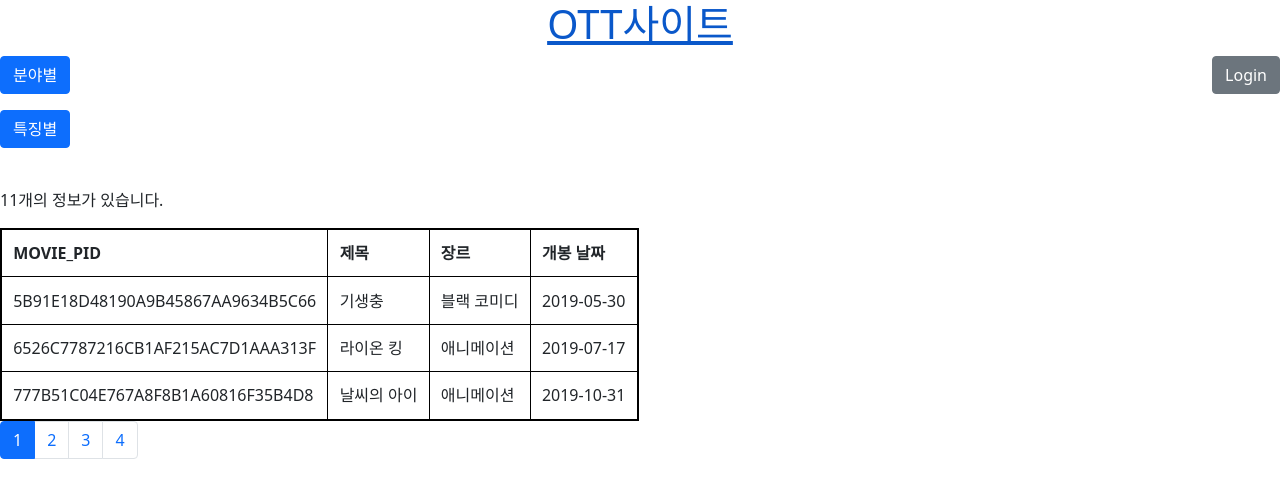
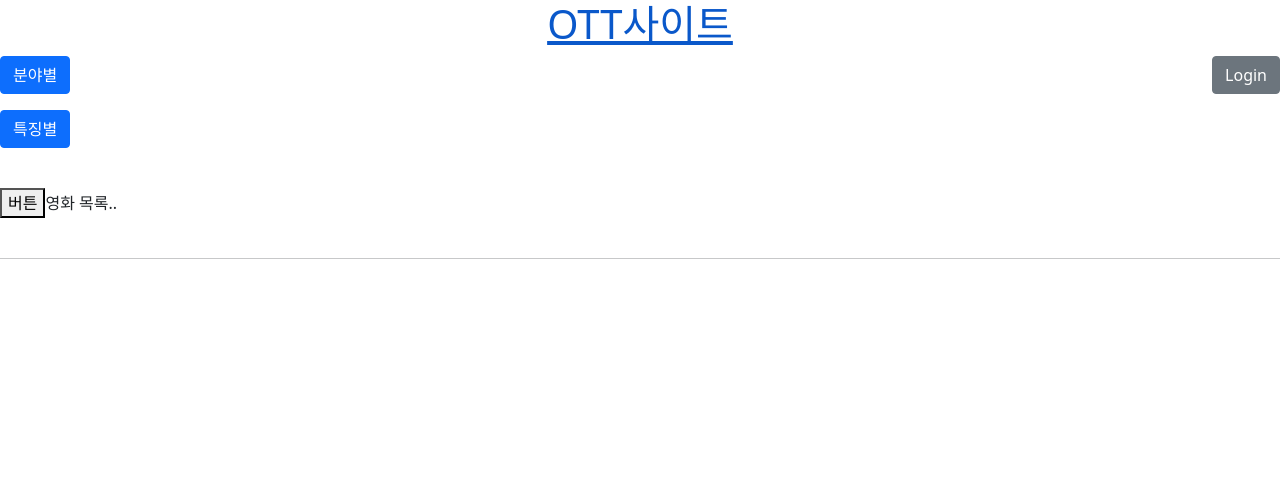
Before and after one commit to backeunkyoung/OTTWeb, a React (Create React App) app in the folder 코드/ott01/: page / in a window 1280 px wide. Shown: the top 498 px of the page. Built offline with nearby package versions, Linux system fonts and the light colour scheme.

Commit message:
movieTable 수정중

```diff
--- a/코드/ott01/src/components/Login_Form.js
+++ b/코드/ott01/src/components/Login_Form.js
@@ -1,4 +1,4 @@
-import React, { useState} from 'react';
+import React, { useState } from 'react';
 import axios from 'axios';
 import Registration_Button from './Registration_Button';
 
--- a/코드/ott01/src/components/Main_Page.js
+++ b/코드/ott01/src/components/Main_Page.js
@@ -3,6 +3,7 @@ import { Link, BrowserRouter as Router } from 'react-router-dom'; //React-Router
 import Login_Button from './Login_Button';
 import Button_tool from './Kategori_Menu';
 import Movies from '../movies/Movies';
+import Movie_Table from './Movie_Table';
 import '../App.css';
 
 function Main_Page() {
@@ -23,7 +24,8 @@ function Main_Page() {
                 <body>
                     <div>
                         <br></br>
-                        <Movies></Movies>
+                        {/* <Movies></Movies> */}
+                        <Movie_Table></Movie_Table>
                         <br></br>
                     </div>
                 </body>
--- a/코드/ott01/src/components/Movie_Table.js
+++ b/코드/ott01/src/components/Movie_Table.js
@@ -3,19 +3,33 @@ import axios from 'axios';
 
 // server 호출
 function Movie_Table() {
-    // 컴포넌트가 렌더링 될 때마다 특정 작업을 실행할 수 있도록 해줌
-    // 컴포넌트가 mount, unmount, update 되었을 때 특정 작업 실행
-    useEffect(() => {
-        axios.get('/movieTable')
-            .then( response => {
-                return (
-                    <div>
-                        {response.data}
-                    </div>
-                );
-            }
-        );
-    }, []); // [] : 빈 배열 => 화면에 가장 처음 렌더링 될 때 1번만 실행
+
+    const movie_data = () => {
+        alert("클릭 이벤트");
+        var url = "/movieTable";
+
+        axios.post( url, {
+        })  // 성공시 then 진행
+        .then(function (response) {
+            // 여기서 받아온 response는 JSON 타입
+            console.log(JSON.stringify(response));
+            alert("response.data : " + response.data);
+            return response.data;
+        })  // 실패시 catch 진행
+        .catch(function (error) {
+            alert("error발생 => " + error);
+        })
+
+    }
+
+
+    return (
+        <div>
+            <button type='button' onClick={movie_data}>버튼</button>
+
+            영화 목록..
+        </div>
+    )
 }
 
 export default Movie_Table
--- a/코드/ott01/src/components/Registration_Form.js
+++ b/코드/ott01/src/components/Registration_Form.js
@@ -8,17 +8,17 @@ const Registration_Form = () => {
     nic_name: '',
     pw: '',
     age: '',
-    overlap: false
+    overlap: false,
   });
 
   const { id, nic_name, pw , age, overlap } = form;
-
 
   // 데이터 바인딩을 위한 이벤트(단방향 바인딩 => 리액트는 양방향 바인딩 제공 X)
   const onChange = (e) => {
     const nextForm = {
         ...form, //기존의 form내용을 복사
         [e.target.name]: e.target.value, // input에 입력한 값으로 재설정해줌
+        overlap: false,
     };
     setForm(nextForm);  // 상태 값 갱신
   };
@@ -26,6 +26,8 @@ const Registration_Form = () => {
 
   // '중복체크' 버튼 클릭 이벤트 => 서버를 통해 DB에서 ID를 조회한 후, 사용 가능한지 판별
   const overlapCheck = () => {
+    alert("중복체크 클릭");
+
     var url = "/overlapCheck";
 
     axios.post( url, {
@@ -37,6 +39,7 @@ const Registration_Form = () => {
 
         if (response.data.msg === "success") {
             msg_print(response.data.msg);
+            overlap = true;
         }
         else if (response.data.msg === "id_fail") {
             msg_print(response.data.msg);
@@ -53,7 +56,6 @@ const Registration_Form = () => {
     var element = '';
     if (msg == "success") {
         element = "사용 가능한 ID";
-        overlap = true;
     }
     else if (msg == "id_fail") {
         element = "중복된 ID";
@@ -77,7 +79,7 @@ const Registration_Form = () => {
 
 
   const registration = () => {
-    // alert("회원가입 클릭 함\nid : " + id + " , nic_name : " + nic_name + ", pw : " + pw + ", age : " + age);
+    alert("회원가입 클릭 함\nid : " + id + " , nic_name : " + nic_name + ", pw : " + pw + ", age : " + age);
 
     var NC = NecessaryCondition_Check(); // 필요조건 충족 확인
     if (NC === "completion") {
@@ -112,10 +114,12 @@ const Registration_Form = () => {
         });
     }   // 필요조건 미충족 시 화면에 메세지 출력
     else if (NC === "overlap_no") {
+        alert("중복체크 안함");
         var element = "ID 중복체크를 해주세요";
         ReactDOM.render(element, document.getElementById('nocheck_msg'));
     }
     else if (NC === "input_no") {
+        alert("정보 입력 모두 안함");
         var element = "입력하지 않은 정보가 있습니다.";
         ReactDOM.render(element, document.getElementById('nocheck_msg'));
     }
```
Also changed, not shown: 1 other file (tests, documents, lock files or other folders).
